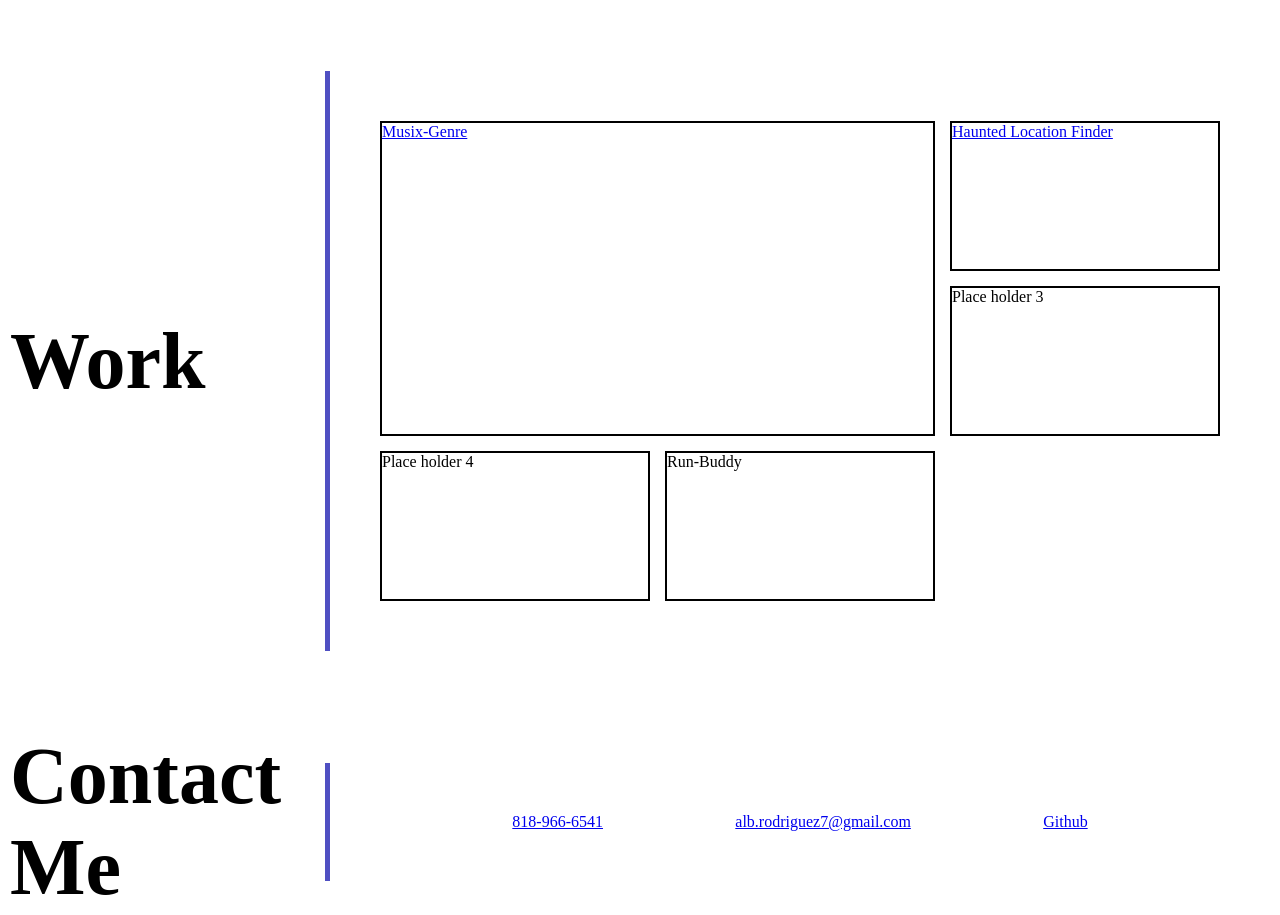
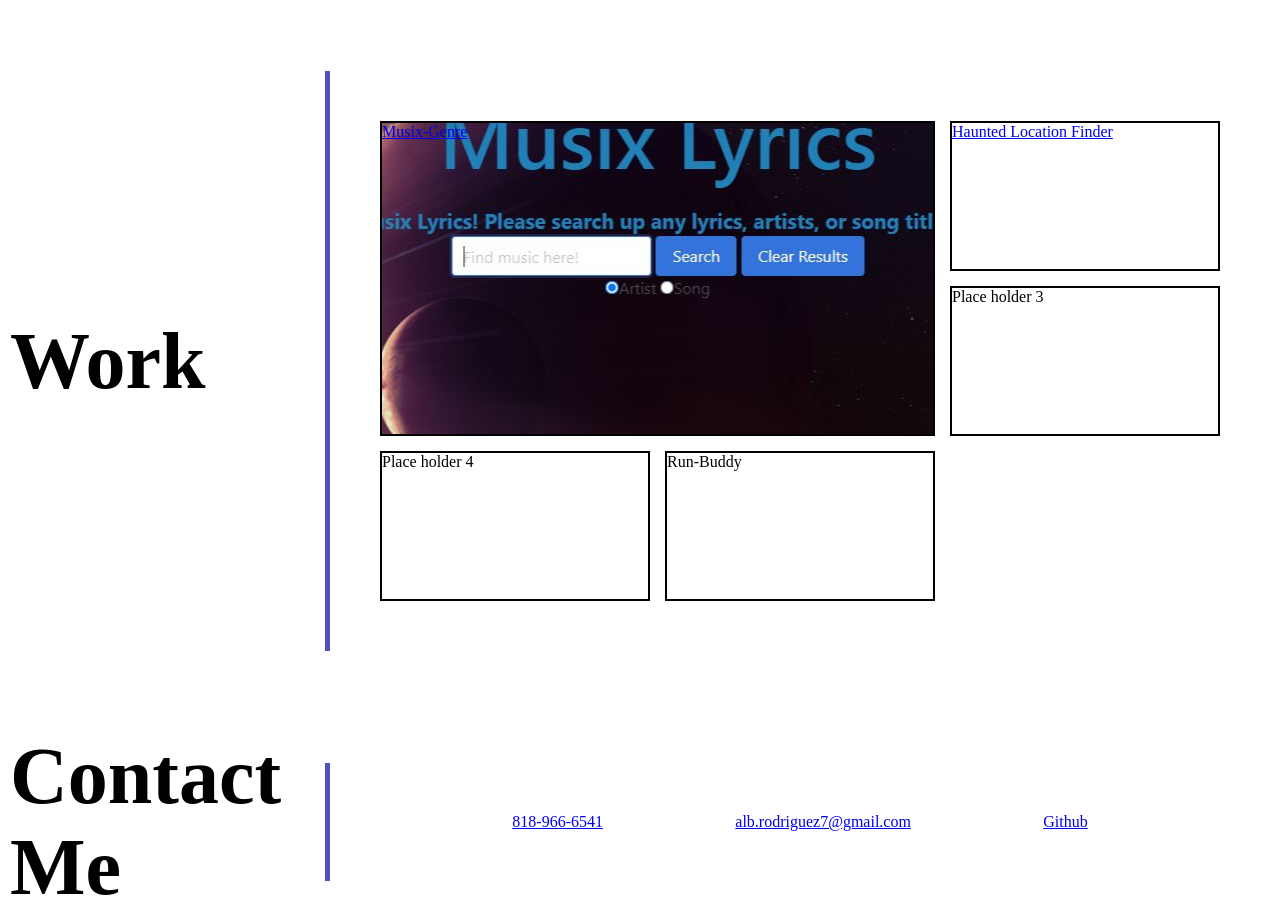
Before and after one commit to Alb-rod27/Alb-rod27.github.io, a plain HTML site: page index.html in a window 1280 px wide. Shown: the part 960-1875 px from the top of the page. Drawn offline with Linux system fonts and the light colour scheme.

Commit message:
practice commit

```diff
--- a/assets/style.css
+++ b/assets/style.css
@@ -19,6 +19,7 @@ header a {
   color: rgb(217, 243, 243);
   font-size: 40px;
   padding: 10px 15px;
+  text-decoration: underline;
 }
 
 header {
@@ -104,6 +105,8 @@ div p {
 .grid-item.main {
   grid-row: span 2;
   grid-column: span 2;
+  background-image: url(./images/musix.JPG);
+  background-position: center;
 }
 
 #contact-links {
```
Also changed, not shown: assets/images/musix.JPG (added).
